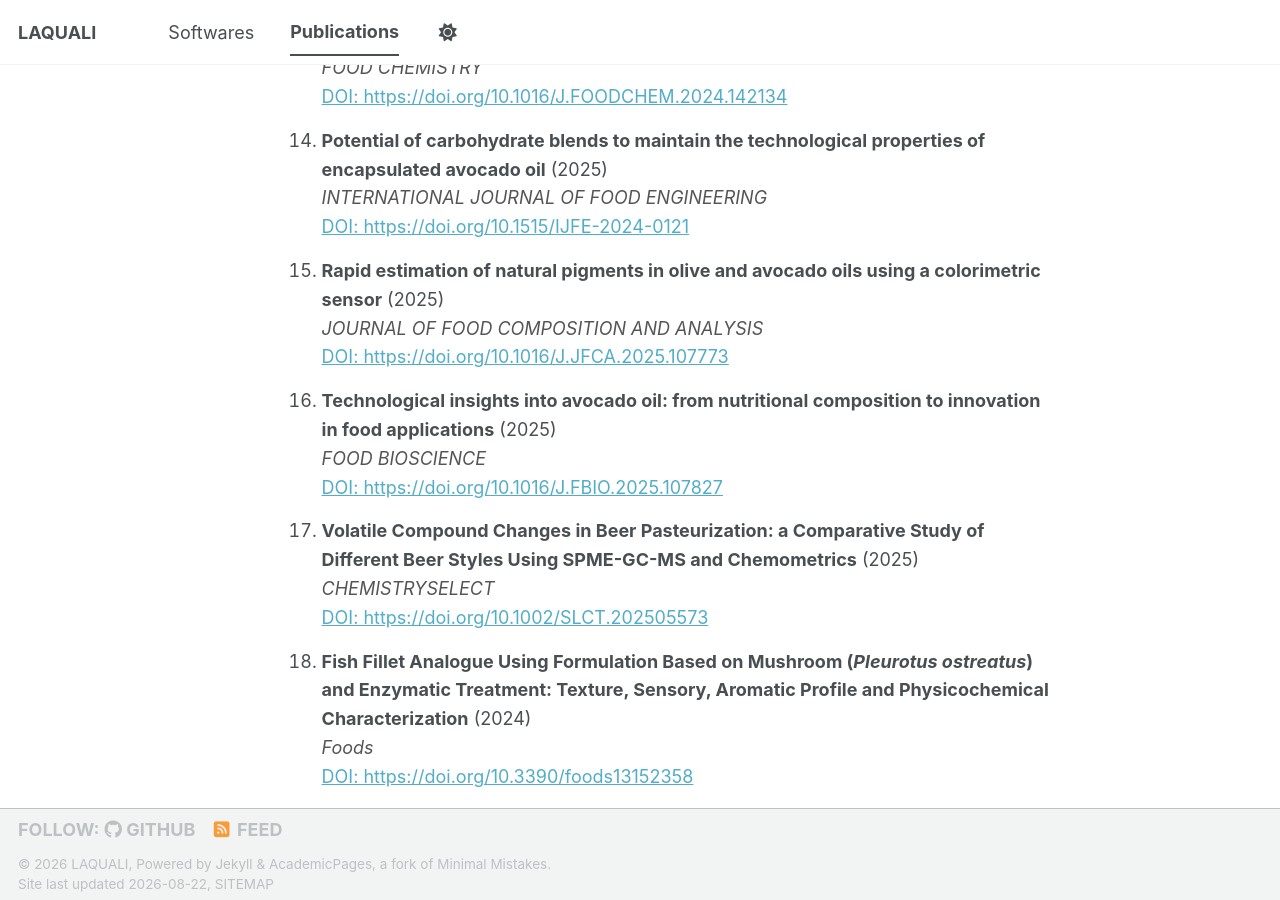
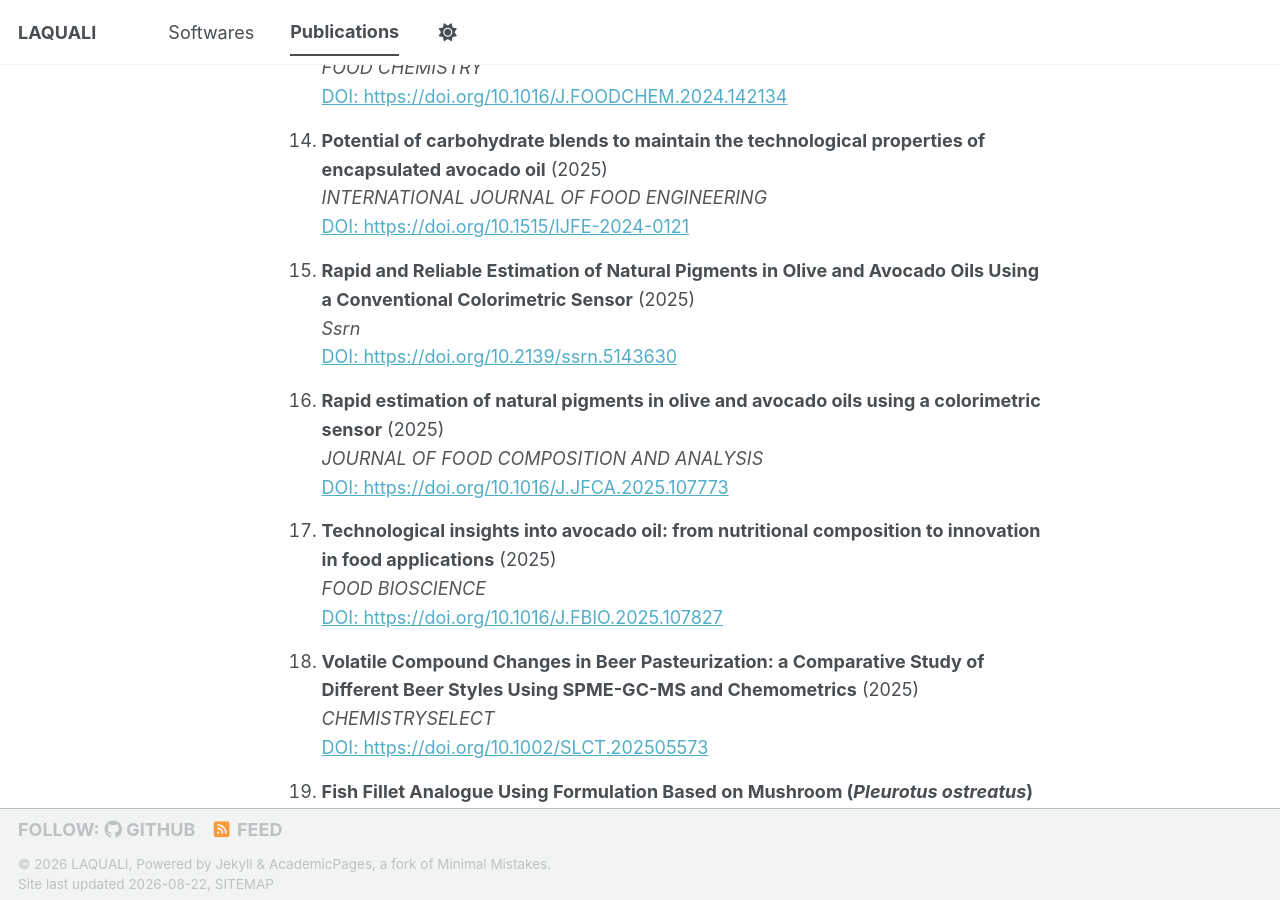
Before and after one commit to LAQUALI-UFLA/laquali-ufla.github.io, a Jekyll site: the page built from _pages/articles.md, in a window 1280 px wide and 900 px high, scrolled down 1698 px. Built offline with Jekyll 4.4.1, drawn with Linux system fonts in a browser that asks for light colours; a style sheet for code colours, icons or effects is not loaded; some of the changed text lies outside the part shown.

Commit message:
auto: update publications from ORCID

```diff
--- a/_data/publications.json
+++ b/_data/publications.json
@@ -82,6 +82,12 @@
     "year": 2025,
     "journal": "INTERNATIONAL JOURNAL OF FOOD ENGINEERING",
     "doi": "https://doi.org/10.1515/IJFE-2024-0121"
+  },
+  {
+    "title": "Rapid and Reliable Estimation of Natural Pigments in Olive and Avocado Oils Using a Conventional Colorimetric Sensor",
+    "year": 2025,
+    "journal": "Ssrn",
+    "doi": "https://doi.org/10.2139/ssrn.5143630"
   },
   {
     "title": "Rapid estimation of natural pigments in olive and avocado oils using a colorimetric sensor",
@@ -190,6 +196,12 @@
     "year": 2022,
     "journal": "Journal of Food Composition and Analysis",
     "doi": "https://doi.org/10.1016/J.JFCA.2022.104724"
+  },
+  {
+    "title": "INFRARED SPECTRA OF THE TARO MUCILAGE OBTAINED THROUGH DIFFERENT EXTRACTION TECHNIQUES",
+    "year": 2022,
+    "journal": "Boletim Centro De Pesquisa De Processamento De Alimentos",
+    "doi": "https://doi.org/10.5380/bceppa.v40i2.84350"
   },
   {
     "title": "Lipid quality of fried and scrambled eggs prepared in different frying medium",
```
